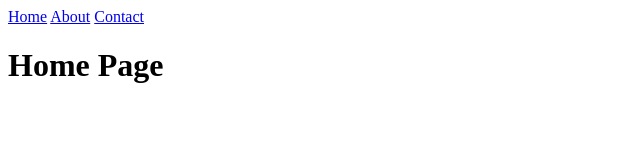
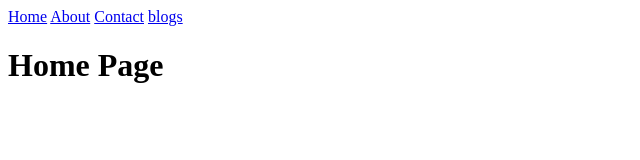
Before and after one commit to Sijwali100/git-tutorial, a plain HTML site: page index.html in a window 1280 px wide. Shown: the full height of the page, 0-640 px from the left. Drawn offline with Linux system fonts and the light colour scheme.

Commit message:
Added 1 acnhor tag

```diff
--- a/index.html
+++ b/index.html
@@ -11,6 +11,7 @@
     <a href="#">Home</a>
     <a href="#">About</a>
     <a href="#">Contact</a>
+    <a href="#">blogs</a>
     <h1>Home Page</h1>
 </body>
 
```
